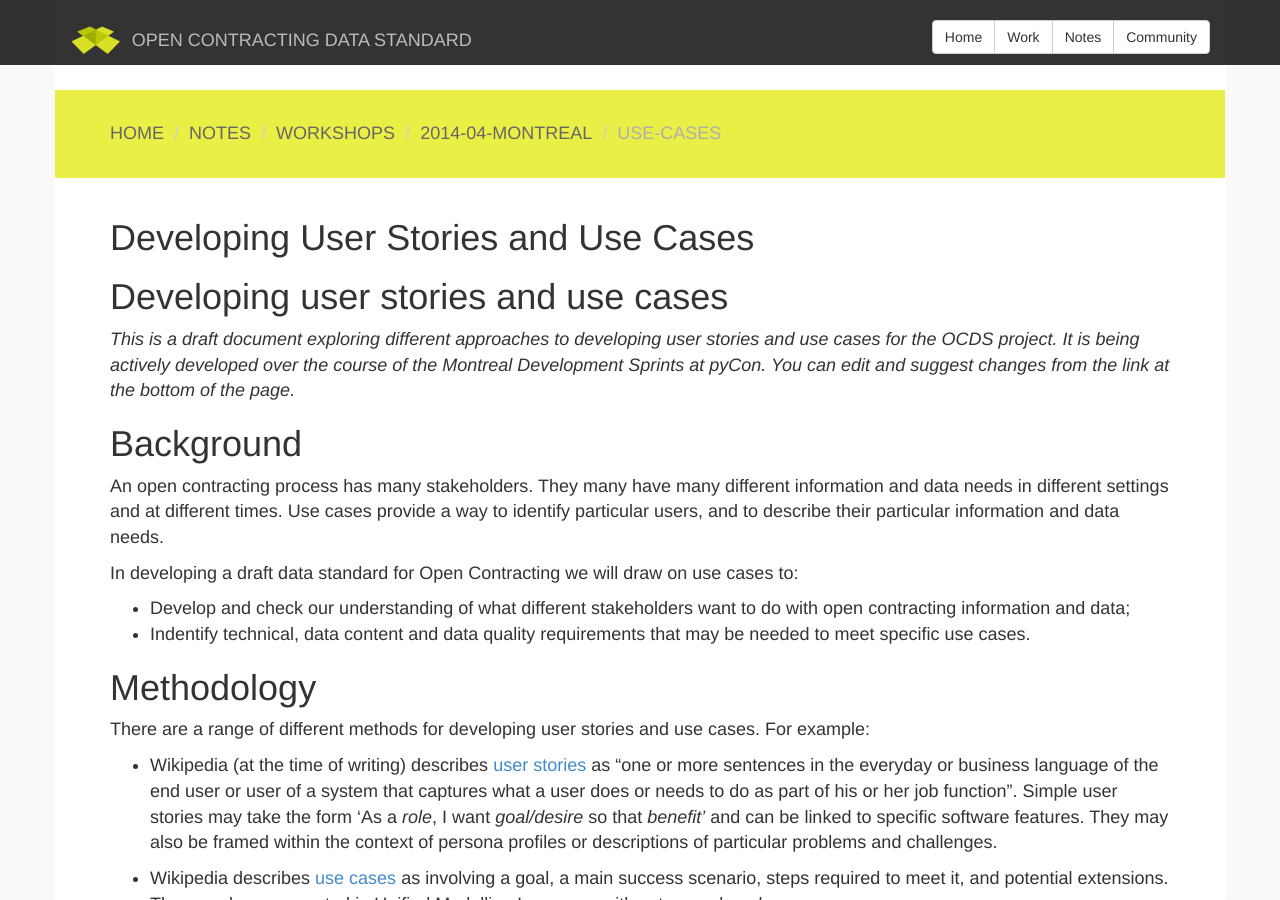
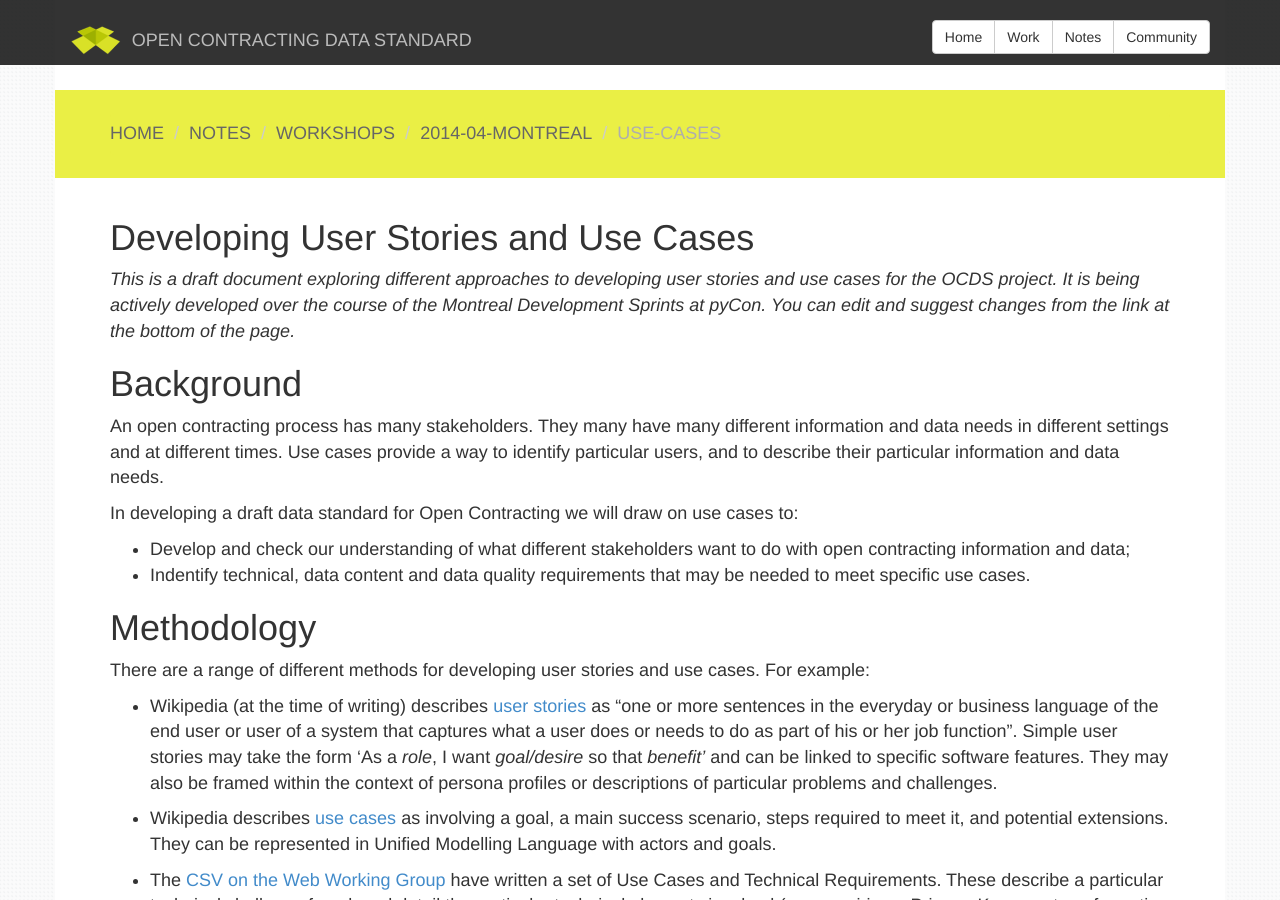
Before and after one commit to open-contracting/open-contracting.github.io, a Jekyll site: the page built from pages/notes/workshops/2014-04-Montreal/use-cases.md, in a window 1280 px wide and 900 px high. Built offline with Jekyll 4.4.1, drawn with Linux system fonts in a browser that asks for light colours; nearby versions of some CDN libraries; Markdown is read by kramdown in place of the engine named in the settings.

Commit message:
Update use-cases.md
Removing double title.

```diff
--- a/pages/notes/workshops/2014-04-Montreal/use-cases.md
+++ b/pages/notes/workshops/2014-04-Montreal/use-cases.md
@@ -3,9 +3,6 @@ layout: single
 title: Developing User Stories and Use Cases
 date: 14/04/2014
 ---
-
-Developing user stories and use cases
-=============================
 
 _This is a draft document exploring different approaches to developing user stories and use cases for the OCDS project. It is being actively developed over the course of the Montreal Development Sprints at pyCon. You can edit and suggest changes from the link at the bottom of the page._
 
```
